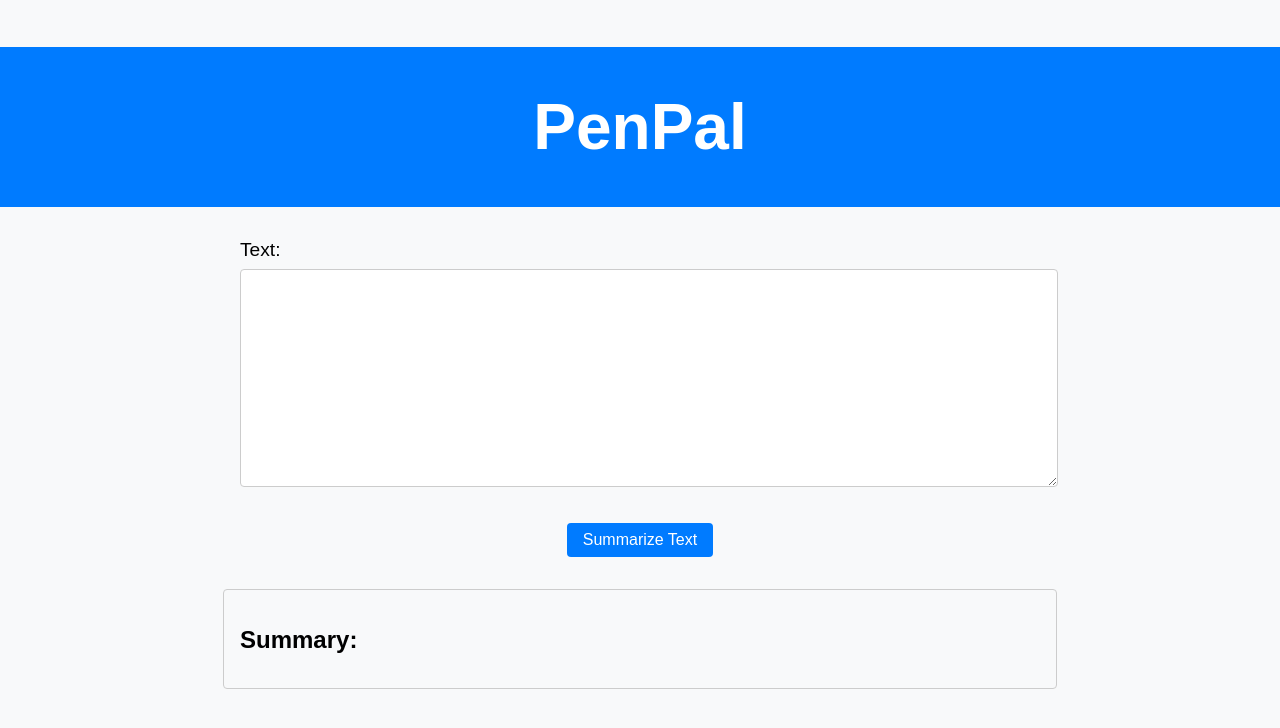
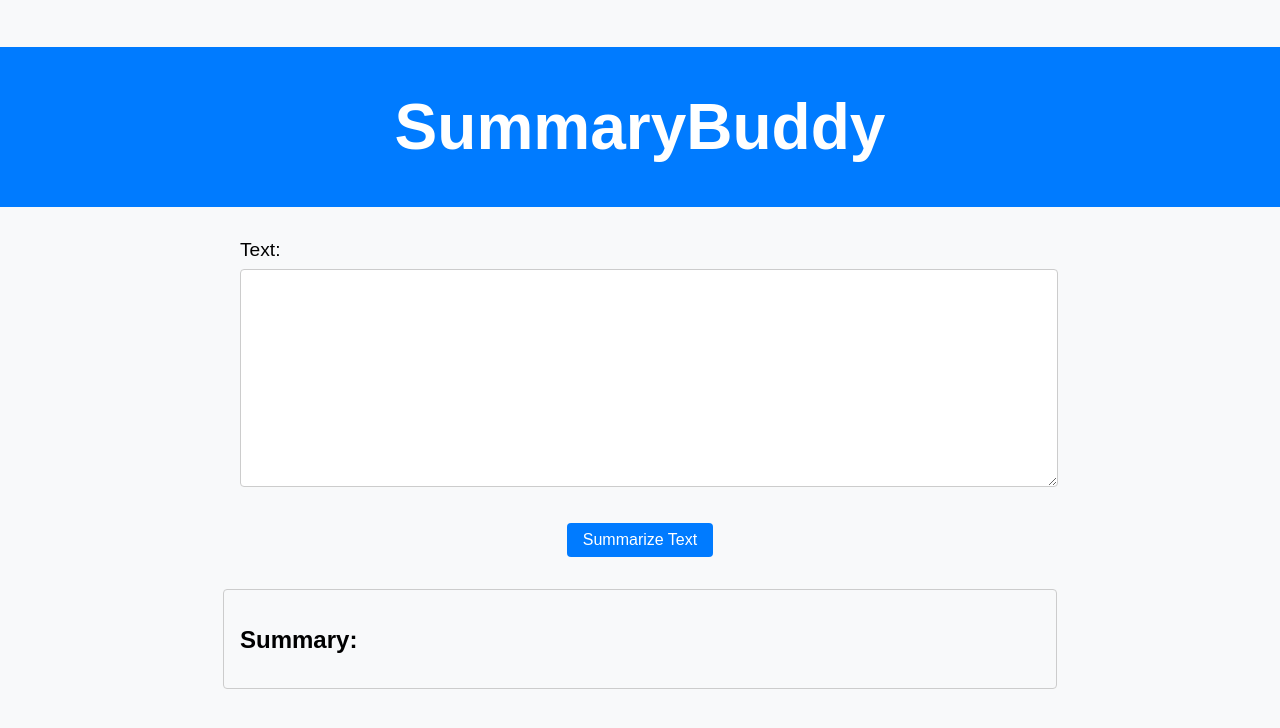
Before and after one commit to Benny-Bitdiddle/PenPal, a React (Create React App) app in the folder frontend/: page / in a window 1280 px wide. Shown: the top 728 px of the page. Built offline with nearby package versions, Linux system fonts and the light colour scheme; no server answers.

Commit message:
Refactor PenPal to SummaryBuddy

```diff
--- a/frontend/public/index.html
+++ b/frontend/public/index.html
@@ -21,7 +21,7 @@
       work correctly both with client-side routing and a non-root public URL.
       Learn how to configure a non-root public URL by running `npm run build`.
     -->
-    <title>PenPal</title>
+    <title>SummaryBuddy</title>
   </head>
   <body>
     <noscript>You need to enable JavaScript to run this app.</noscript>
--- a/frontend/src/App.js
+++ b/frontend/src/App.js
@@ -9,7 +9,7 @@ function App() {
   return (
     <div className="App">
       <header className="App-header">
-        <h1 className="title">PenPal</h1>
+        <h1 className="title">SummaryBuddy</h1>
       </header>
       <main>
         <InputForm setSummary={setSummary} />
--- a/frontend/src/components/InputForm/InputForm.js
+++ b/frontend/src/components/InputForm/InputForm.js
@@ -14,7 +14,6 @@ const InputForm = ({ setSummary }) => {
     e.preventDefault();
     try {
       const response = await axios.post(NLPBackend, { article: inputText });
-      console.log(response.data);
       setSummary(response.data.summary);
     } catch (error) {
       console.error(error);
```
